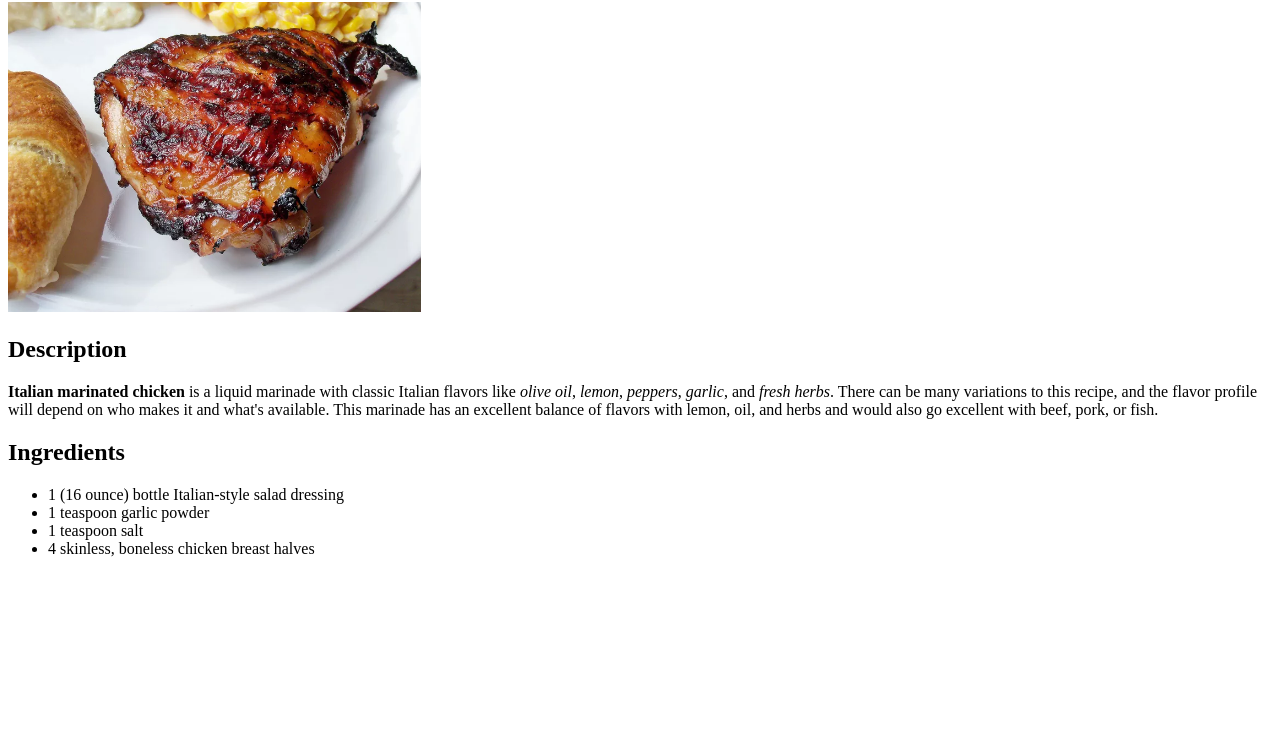
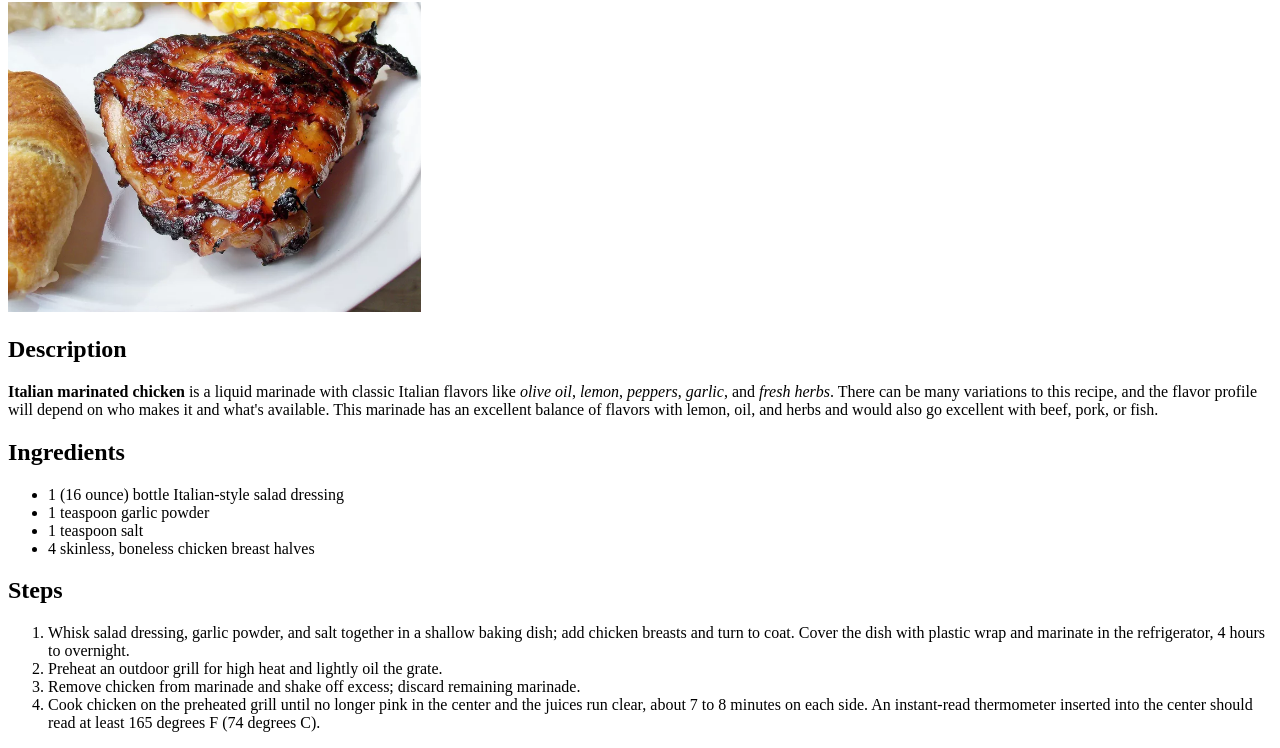
Before and after one commit to rgmaitr/odin-recipes, a plain HTML site: page recipes/marinade.html in a window 1280 px wide. Shown: the part 78-826 px from the top of the page. Before the commit the page ends 800 px from the top, so only its background shows below. Drawn offline with Linux system fonts and the light colour scheme.

Commit message:
Add steps in marinade.html

```diff
--- a/recipes/marinade.html
+++ b/recipes/marinade.html
@@ -22,5 +22,14 @@
       <li>1 teaspoon salt</li>
       <li>4 skinless, boneless chicken breast halves</li>
     </ul>
+
+    <h2>Steps</h2>
+
+    <ol>
+      <li>Whisk salad dressing, garlic powder, and salt together in a shallow baking dish; add chicken breasts and turn to coat. Cover the dish with plastic wrap and marinate in the refrigerator, 4 hours to overnight.</li>
+      <li>Preheat an outdoor grill for high heat and lightly oil the grate.</li>
+      <li>Remove chicken from marinade and shake off excess; discard remaining marinade.</li>
+      <li>Cook chicken on the preheated grill until no longer pink in the center and the juices run clear, about 7 to 8 minutes on each side. An instant-read thermometer inserted into the center should read at least 165 degrees F (74 degrees C).</li>
+    </ol>
   </body>
 </html>
```
